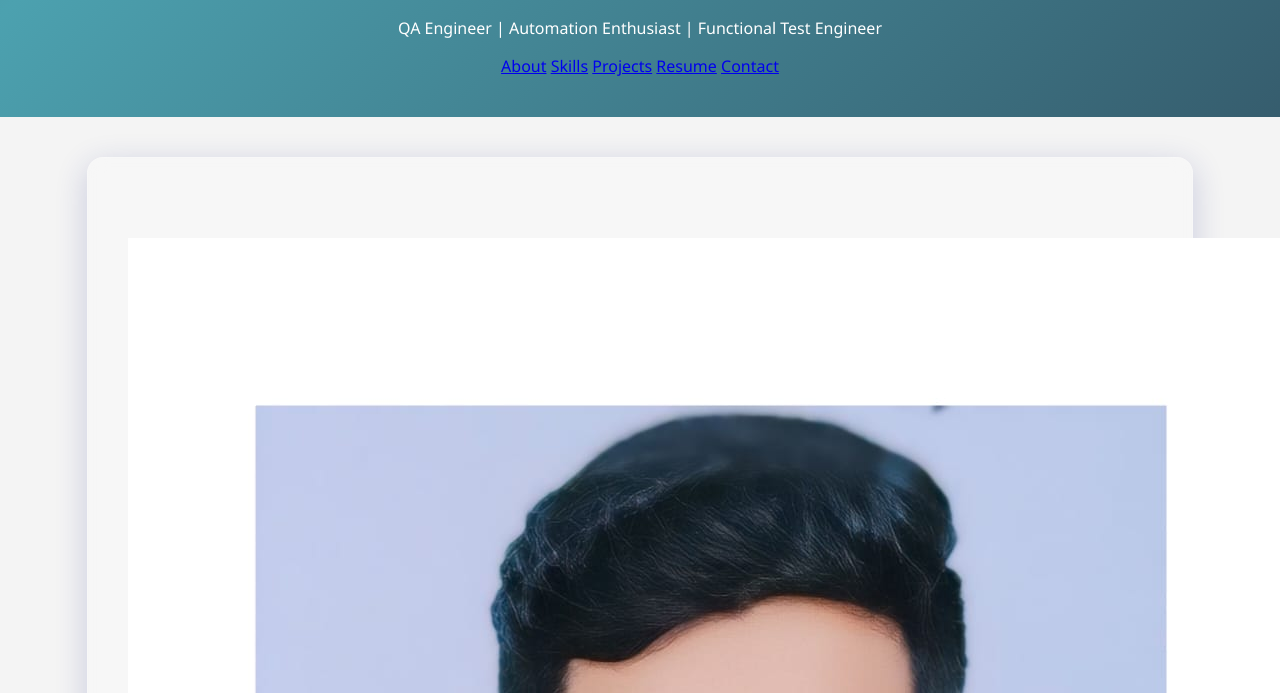
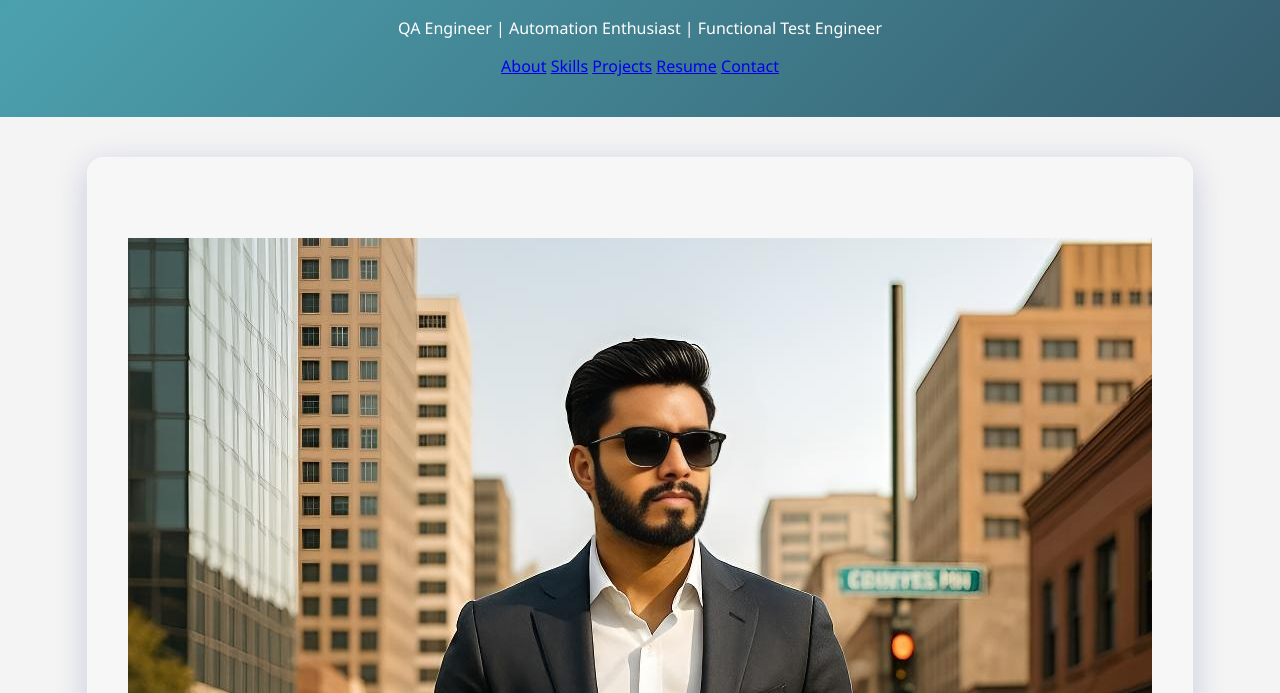
Before and after one commit to Kamal-Tekumatla/MyPortfolio_backend, a plain HTML site: page index.html in a window 1280 px wide. Shown: the part 107-800 px from the top of the page. Drawn offline with nearby package versions, Linux system fonts and the light colour scheme.

Commit message:
css modifications

```diff
--- a/index.html
+++ b/index.html
@@ -27,7 +27,7 @@
     </header>
 
     <section id="home" style="text-align: center; padding-top: 80px;">
-        <img src="./MyProfile_picture.jpeg" alt="Kamalakar" class="profile">
+        <img src="./Portfolio_Profile.jpeg" alt="Kamalakar" class="profile">
     </section>
 
     <section id="about">
```
Also changed, not shown: MyProfile_picture.jpeg (deleted), Portfolio_Profile.jpeg (added).
